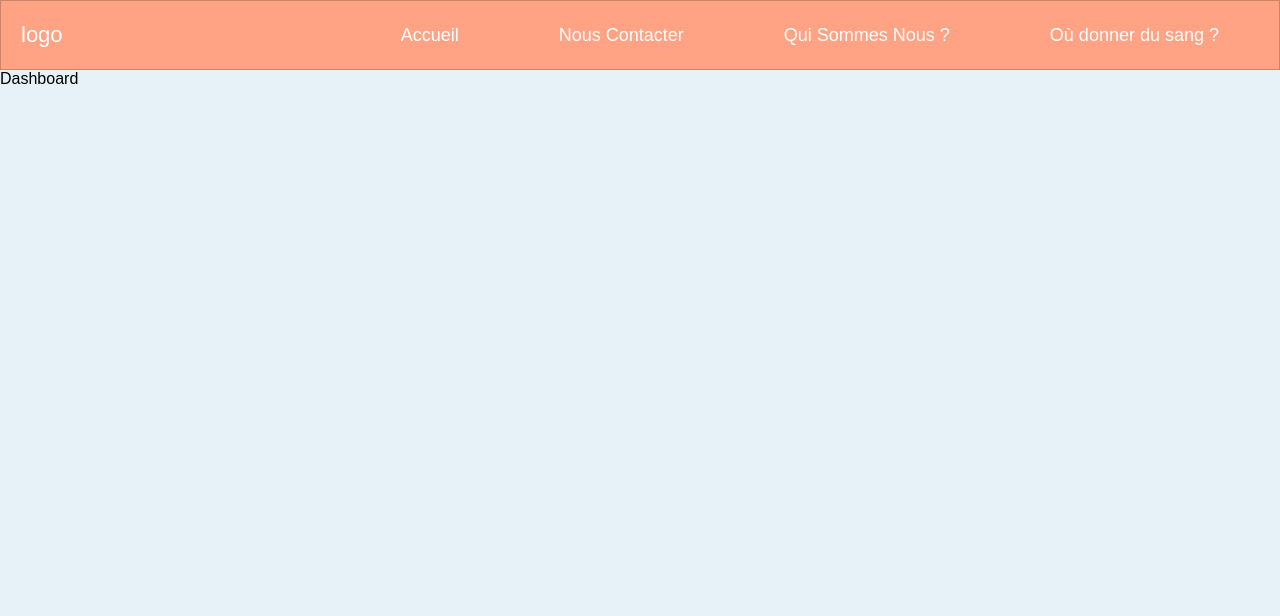
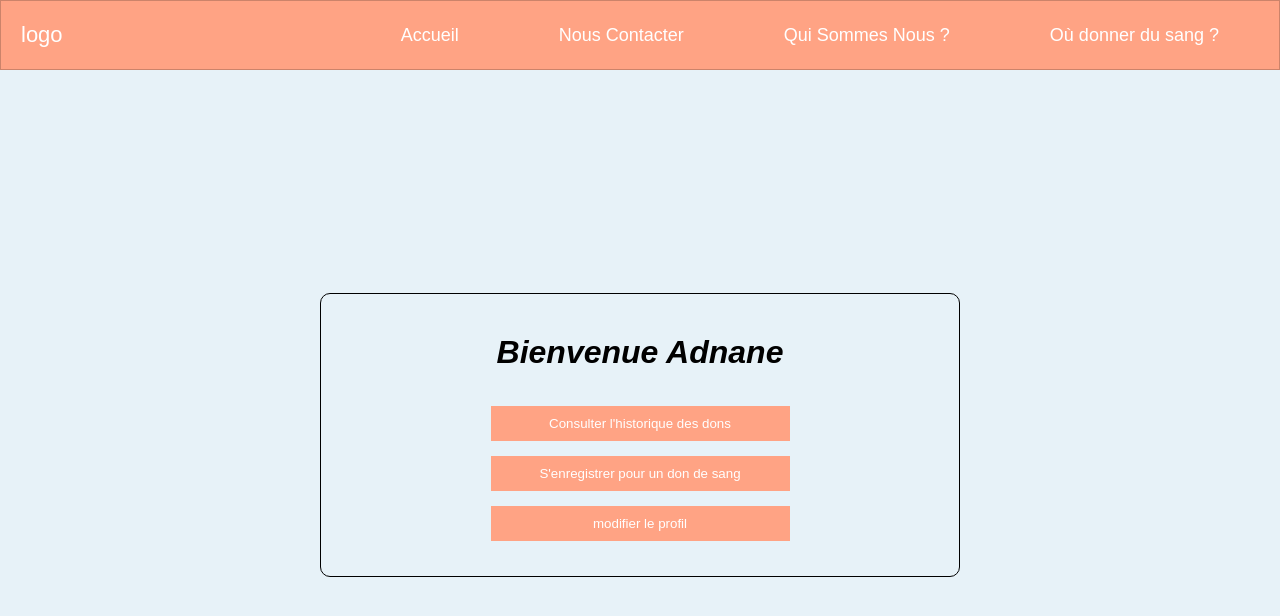
Before and after one commit to Ahmunna/don-de-sang, a React (Create React App) app: page /dashboard in a window 1280 px wide. Shown: the top 616 px of the page. Built offline with nearby package versions, Linux system fonts and the light colour scheme; what google-maps-react would draw is missing.

Commit message:
added dashboard

```diff
--- a/src/App.css
+++ b/src/App.css
@@ -181,11 +181,22 @@ input[type=text], input[type=password] {
     margin: 0 auto;
 }
 
-
-
-
-
-
+.dashboard
+{
+    width: 50%;
+    height: auto;
+    padding: 20px;
+    border: 1px solid black;
+    border-radius : 10px;
+    margin: auto;
+}
+.flexContainer
+{
+    height: calc(100vh - 70px);
+    display: flex;
+    flex-direction: column;
+    justify-content: center;
+}
 
 
 @media screen and (min-width: 768px) {
--- a/src/pages/Dashboard.js
+++ b/src/pages/Dashboard.js
@@ -3,8 +3,13 @@ import React, { Component } from 'react'
 export default class Dashboard extends Component {
   render() {
     return (
-      <div>
-        Dashboard
+      <div className="flexContainer">
+        <div className="dashboard">
+          <h1 className="Title">Bienvenue Adnane</h1>
+          <button className="signupButton">Consulter l'historique des dons</button>
+          <button className="signupButton">S'enregistrer pour un don de sang</button>
+          <button className="signupButton">modifier le profil</button>
+        </div>
       </div>
     )
   }
--- a/src/pages/GoogleMap.js
+++ b/src/pages/GoogleMap.js
@@ -30,6 +30,7 @@ constructor(props)
           style={{width : '50%' , height : '50%' , margin : '0 auto'}}
         >
           <Marker  position={this.state.CRTS}/>
+
         </Map>
       </div>
     )
```
